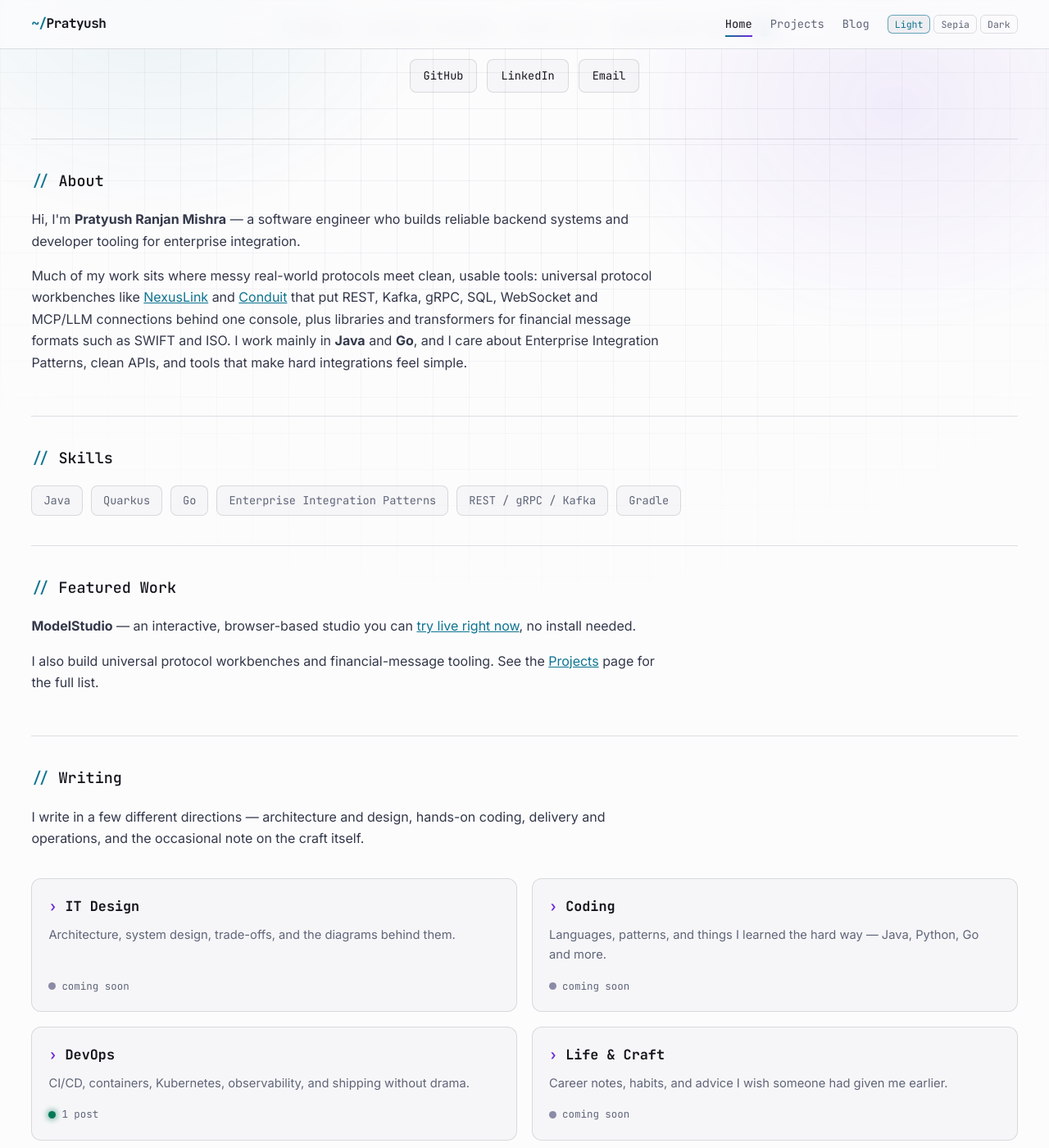
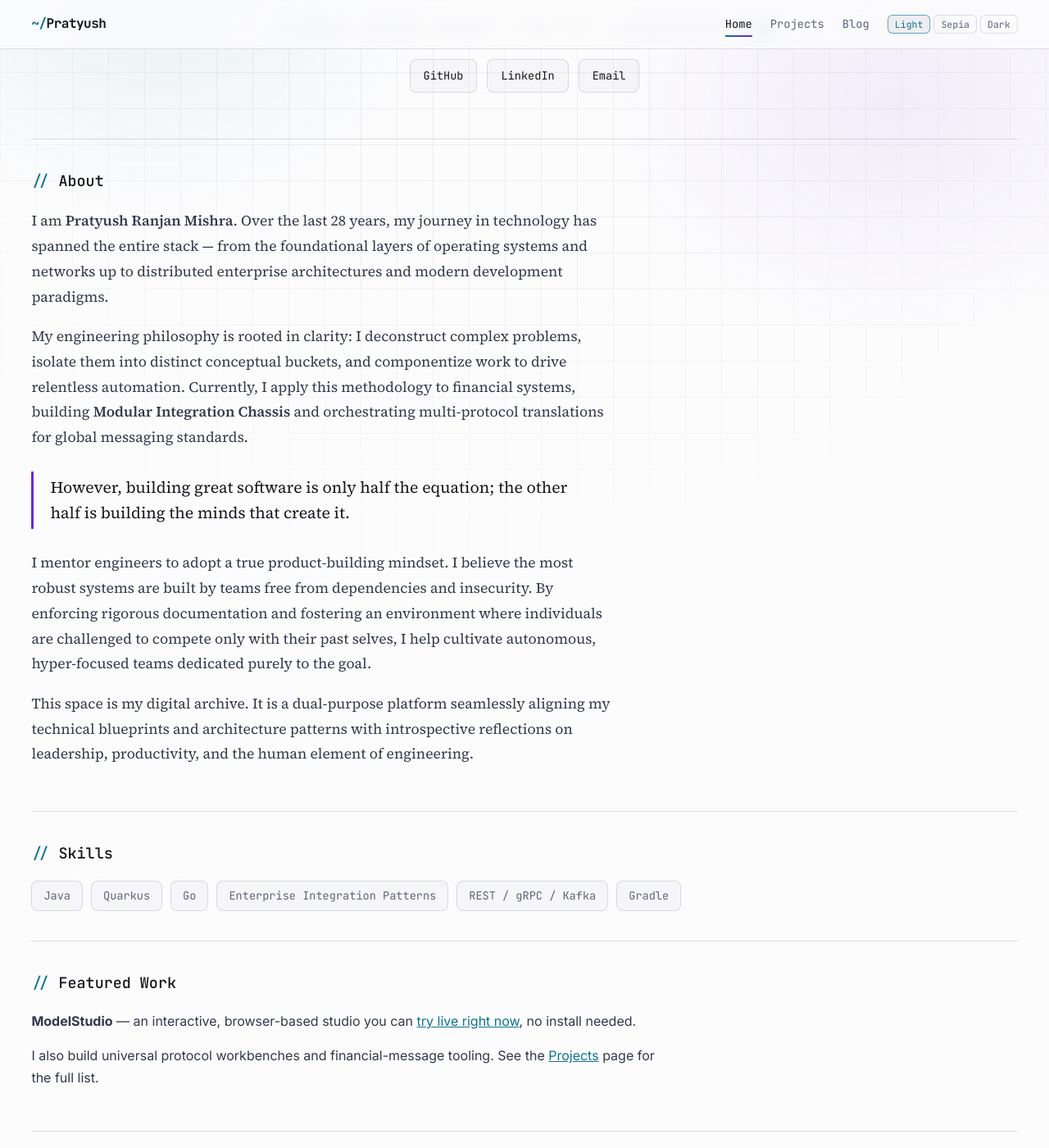
Before and after one commit to geekpratyush/geekpratyush.github.io, a Jekyll site: the page built from index.html, in a window 1280 px wide and 1400 px high, scrolled down 389 px. Shown: the whole window at 82% size. Built offline with Jekyll 4.4.1, drawn with Linux system fonts in a browser that asks for light colours.

Commit message:
Replace homepage About with the full 28-year bio
Five paragraphs covering the stack-spanning career, the deconstruct/componentize
philosophy, Modular Integration Chassis work, mentorship and team autonomy, and
what this site is for. Set in the article serif since it is now long-form, with
the "building the minds that create it" sentence pulled out as a pivot.

Dropped the trailing "aligning to what I am doing" fragment, which read as a
note rather than body copy.

Co-Authored-By: Claude Opus 5 <noreply@anthropic.com>

```diff
--- a/index.html
+++ b/index.html
@@ -23,18 +23,35 @@ nav: home
 <section id="about">
   <h2>About</h2>
   <p>
-    Hi, I'm <strong>Pratyush Ranjan Mishra</strong> — a software engineer who builds
-    reliable backend systems and developer tooling for enterprise integration.
+    I am <strong>Pratyush Ranjan Mishra</strong>. Over the last 28 years, my journey in
+    technology has spanned the entire stack — from the foundational layers of operating
+    systems and networks up to distributed enterprise architectures and modern
+    development paradigms.
   </p>
   <p>
-    Much of my work sits where messy real-world protocols meet clean, usable tools:
-    universal protocol workbenches like
-    <a href="https://github.com/geekpratyush/nexuslink">NexusLink</a> and
-    <a href="https://github.com/geekpratyush/conduit">Conduit</a> that put REST, Kafka,
-    gRPC, SQL, WebSocket and MCP/LLM connections behind one console, plus libraries and
-    transformers for financial message formats such as SWIFT and ISO. I work mainly in
-    <strong>Java</strong> and <strong>Go</strong>, and I care about Enterprise
-    Integration Patterns, clean APIs, and tools that make hard integrations feel simple.
+    My engineering philosophy is rooted in clarity: I deconstruct complex problems,
+    isolate them into distinct conceptual buckets, and componentize work to drive
+    relentless automation. Currently, I apply this methodology to financial systems,
+    building <strong>Modular Integration Chassis</strong> and orchestrating
+    multi-protocol translations for global messaging standards.
+  </p>
+
+  <p class="pivot">
+    However, building great software is only half the equation; the other half is
+    building the minds that create it.
+  </p>
+
+  <p>
+    I mentor engineers to adopt a true product-building mindset. I believe the most
+    robust systems are built by teams free from dependencies and insecurity. By enforcing
+    rigorous documentation and fostering an environment where individuals are challenged
+    to compete only with their past selves, I help cultivate autonomous, hyper-focused
+    teams dedicated purely to the goal.
+  </p>
+  <p>
+    This space is my digital archive. It is a dual-purpose platform seamlessly aligning
+    my technical blueprints and architecture patterns with introspective reflections on
+    leadership, productivity, and the human element of engineering.
   </p>
 </section>
 
--- a/style.css
+++ b/style.css
@@ -775,3 +775,26 @@ article.post > p > strong, article.post > li > strong { font-weight: 600; }
 :root[data-theme="light"] .highlight .nv, :root[data-theme="sepia"] .highlight .nv,
 :root[data-theme="light"] .highlight .vi, :root[data-theme="sepia"] .highlight .vi,
 :root[data-theme="light"] .highlight .vg, :root[data-theme="sepia"] .highlight .vg { color: #9333ea; }
+
+/* ==== Homepage About ================================================== */
+/* Now long-form, so it reads in the same serif as articles. */
+section#about p {
+  font-family: var(--serif);
+  font-size: 1.1rem;
+  line-height: 1.75;
+  color: var(--prose);
+}
+/* The single sentence that pivots from systems to people */
+section#about p.pivot {
+  margin: 26px 0;
+  padding: 4px 0 4px 20px;
+  border-left: 3px solid var(--purple);
+  font-size: 1.22rem;
+  line-height: 1.6;
+  color: var(--text);
+  max-width: 64ch;
+}
+@media (max-width: 760px) {
+  section#about p { font-size: 1.05rem; }
+  section#about p.pivot { font-size: 1.12rem; padding-left: 16px; }
+}
```
